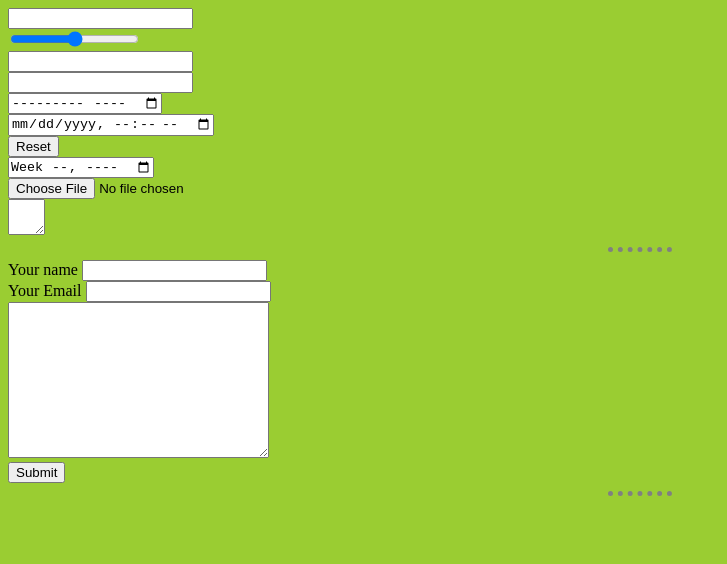
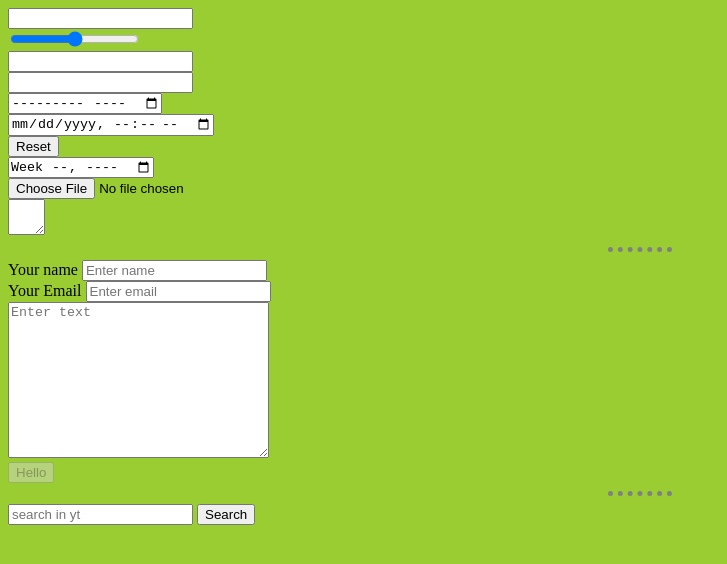
Before and after one commit to JapnoorHere/LearningHTML, a plain HTML site: page forms.html in a window 1280 px wide. Shown: the whole page, without its empty margins (0-727 px from the left). Drawn offline with Linux system fonts and the light colour scheme.

Commit message:
learning about forms and inputs

```diff
--- a/forms.html
+++ b/forms.html
@@ -4,7 +4,7 @@
     <meta charset="UTF-8">
     <meta name="viewport" content="width=device-width, initial-scale=1.0">
     <title>Forms</title>
-    <link rel="stylesheet" href="/css/style.css"
+            <link rel="stylesheet" href="/css/style.css"/>
 </head>
 <body>
     <input type="tel"/> <br>
@@ -18,23 +18,30 @@
     <input type="file" > <br>
     <textarea name="kjfsd" rows="2" cols="2"> </textarea>
 
+    <hr>
+
+    <form action="mailto:ingo@gmail.com" method="post" enctype="text/plain">
+        <label>Your name
+            <input type="text" name="name" value="" placeholder="Enter name">
+        </label>
+
+        <br>
+        <label for="email">Your Email</label>
+        <input placeholder="Enter email" id="email" type="email" name="email" value="">
+        <br>
+        <textarea name="message" cols="30" rows="10" placeholder="Enter text"></textarea>
+        <br>
+        <button disabled="submit">Hello</button>
+    </form>
 
 
     <hr>
 
-    <form action="mailto:ingo@gmail.com" method="post" enctype="text/plain">
-        <label>Your name</label>
-        <input type="text" name="name" value="">
-        <br>
-        <label>Your Email</label>
-        <input type="email" name="email" value="">
-        <br>
-        <textarea name="message" cols="30" rows="10"></textarea>
-        <br>
-        <input type="submit" name="" target="_blank">
+    <form action="https://www.google.com/search">
+
+        <input type="text" name="q" id="search" placeholder="search in yt">
+
+        <button type="submit">Search</button>
     </form>
-
-
-    <hr>
 </body>
 </html>
```
